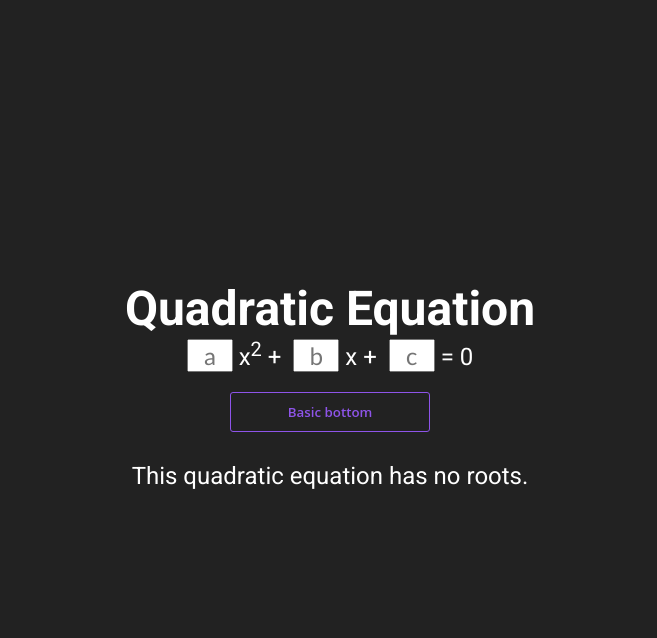
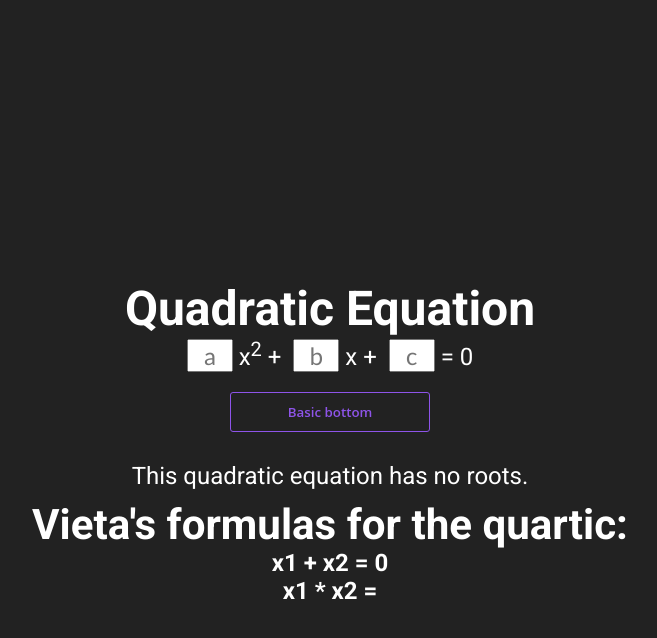
Before and after one commit to Tell396/quadratic-equation-js, a plain HTML site: page index.html in a window 1280 px wide. Both pictures are taken after a click on the button "Basic bottom". Shown: the whole page, without its empty margins (310-967 px from the left). Drawn offline with Linux system fonts and the light colour scheme; a web font is replaced by a local one.

Commit message:
Story #7. Added Vieta's formula.
TODO: Dont display Vieta's formulas when D < 0.

```diff
--- a/index.html
+++ b/index.html
@@ -5,14 +5,15 @@
     <meta
       name="Berezhnev Vladimir (Cenhelm Aston)"
       content="Quadratic Equation"
-      <meta
       charset="UTF-8"
     />
-    <link rel="stylesheet" href="src/styles.css" />
     <meta http-equiv="X-UA-Compatible" content="IE=edge" />
     <meta name="viewport" content="width=device-width, initial-scale=1.0" />
+    <link rel="stylesheet" href="src/styles.css" />
+    <script src="src/index.js" defer></script>
   </head>
 
+  <body>
     <div class="container">
       <h1>Quadratic Equation</h1>
       <div>
@@ -34,10 +35,9 @@
         </p>
 
         <div id="formula"></div>
+        <h2 id="vieta"></h2>
+
       </div>
     </div>
-
-  <body>
-    <script src="src/index.js"></script>
   </body>
 </html>
--- a/src/index.js
+++ b/src/index.js
@@ -1,14 +1,23 @@
+/* Сумма корней приведенного уравнения равна второму коэффициенту, взятому с противоположным знаком. (b -> -b) */
+/* Произведение корней равно свободному члену (с) */
+
 function answer() {
   console.clear();
 
-  let a = document.querySelector("#first-coef").value;
-  let b = document.querySelector("#second-coef").value;
-  let c = document.querySelector("#third-coef").value;
-  let formula = document.querySelector("#formula");
+  let a = document.querySelector('#first-coef').value;
+  let b = document.querySelector('#second-coef').value;
+  let c = document.querySelector('#third-coef').value;
+
+  let formula = document.querySelector('#formula');
+  let vieta = document.querySelector('#vieta');
 
   let D = Math.pow(b, 2) - 4 * a * c;
-  let plus = (-b + Math.sqrt(D)) / (2 * a);
-  let minus = (-b - Math.sqrt(D)) / (2 * a);
+
+  let x1Vieta = ~b;
+  let x2Vieta = c;
+
+  let x1 = (-b + Math.sqrt(D)) / (2 * a);
+  let x2 = (-b - Math.sqrt(D)) / (2 * a);
 
   if (D < 0) {
     formula.innerHTML = `
@@ -20,7 +29,7 @@ function answer() {
     formula.innerHTML = `
       <p>D = b² - 4ac = ${Math.pow(a, 2)} - 4 * ${b} * ${c} = ${D}</p>
       <p>x1,2 = -b ± √D / 2a</p>
-      <p>x1 = -b + √D / 2a = ${plus} <br> x2 = -b - √D / 2a ${minus}</p>
+      <p>x1 = -b + √D / 2a = ${x1} <br> x2 = -b - √D / 2a ${x2}</p>
       `;
   } else if (D === 0) {
     if ((-b + Math.sqrt(D)) / (2 * a) == NaN) {
@@ -28,13 +37,15 @@ function answer() {
           <p>a = ${a}; <br>b = ${b}; <br>c = ${c};</p>
           ${(-b + Math.sqrt(D)) / (2 * a) == NaN}`;
     } else {
-      formula.innerHTML = "<p>This quadratic equation has no roots.</p>";
+      formula.innerHTML = '<p>This quadratic equation has no roots.</p>';
     }
   }
 
-  formula.style.borderRadius = "7px";
-  formula.style.padding = "10px 5px 10px 5px";
+  formula.style.borderRadius = '7px';
+  formula.style.padding = '10px 5px 10px 5px';
+  vieta.innerHTML = `
+  <h3>Vieta's formulas for the quartic:</h3>
+  <p>x1 + x2 = ${-Math.round(b)} <br>
+  x1 * x2 = ${c}</p>
+  `;
 }
-
-// console.log(`a = ${a}; \nb = ${b}; \nc = ${c};`);
-// console.log(`D = b² - 4ac = ${Math.pow(a, 2)} - 4 * ${b} * ${c} = ${D}`);
--- a/src/styles.css
+++ b/src/styles.css
@@ -40,6 +40,11 @@ body {
   margin-top: 35vh;
 }
 
+.container h1 span {
+  font-size: 0.5em;
+  color: grey;
+}
+
 .container div p input {
   border: none;
   font-size: 1.3em;
@@ -51,6 +56,10 @@ body {
 
 .container div input {
   text-align: center;
+}
+
+#vieta > p {
+    font-size: 18pt;
 }
 
 button {
```
Lines whose indentation alone changed are shown as unchanged.
